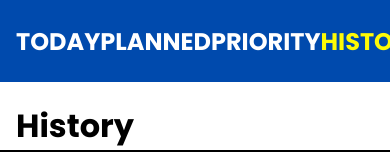
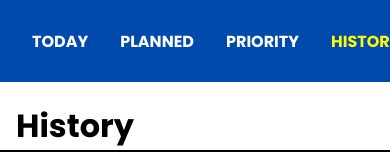
Before and after one commit to mart-anthony-stark/React-tdl-FE, a React (Create React App) app: page /history in a window 390 px wide. Shown: the top 160 px of the page. Built offline with nearby package versions, Linux system fonts and the light colour scheme; no server answers; sample sign-in values are in the browser's storage.

Commit message:
Add responsive media query

```diff
--- a/src/components/Navbar/navbar.css
+++ b/src/components/Navbar/navbar.css
@@ -10,6 +10,7 @@
   color: #ffffff;
   font-size: 1.5rem;
   font-weight: bold;
+  margin: 0 1rem;
 }
 .navbar .active {
   color: var(--c-accent) !important;
@@ -54,3 +55,8 @@
   user-select: none;
   cursor: pointer;
 }
+@media screen and (max-width: 650px) {
+  .navbar a {
+    font-size: 1rem;
+  }
+}
```
